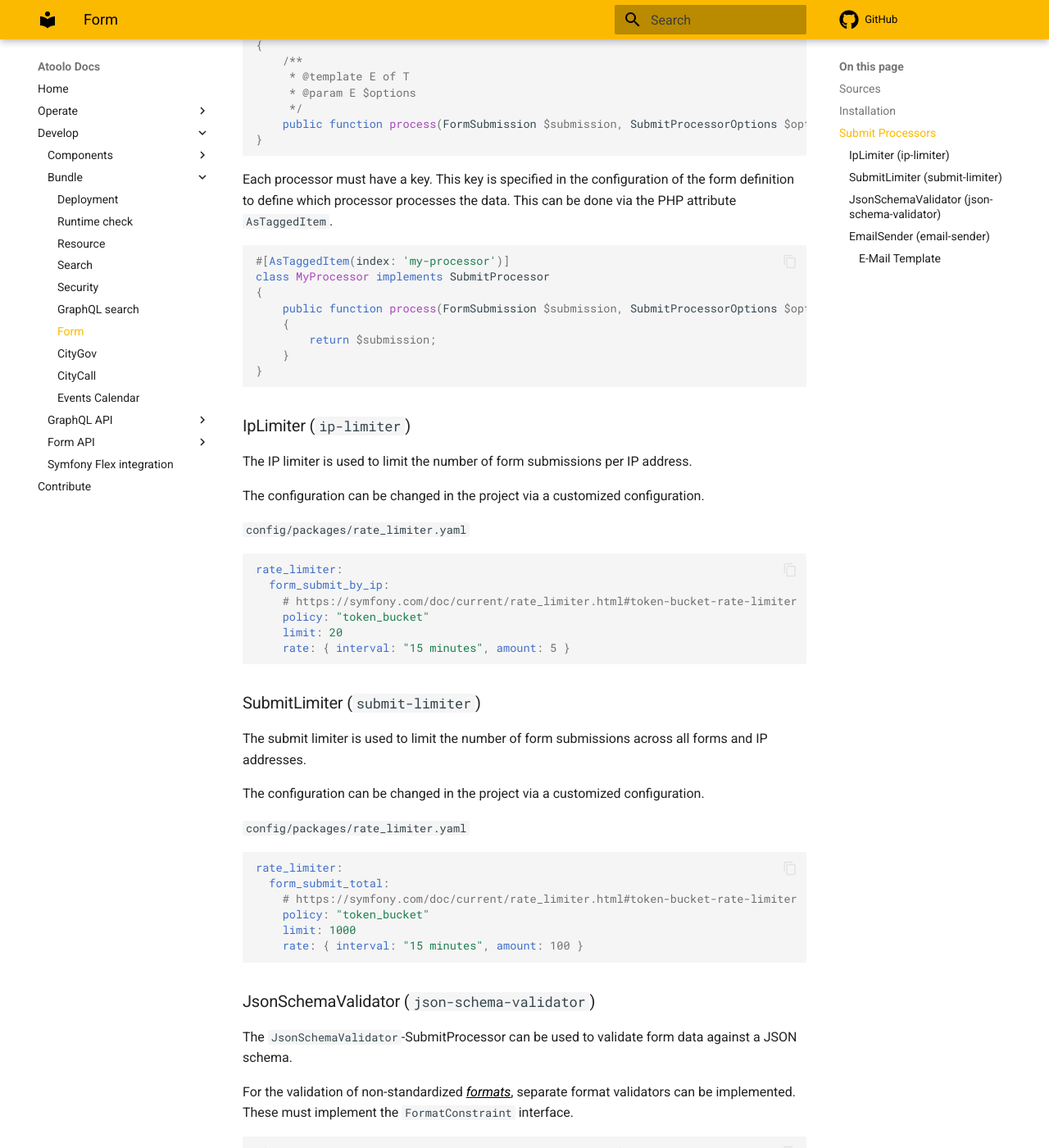
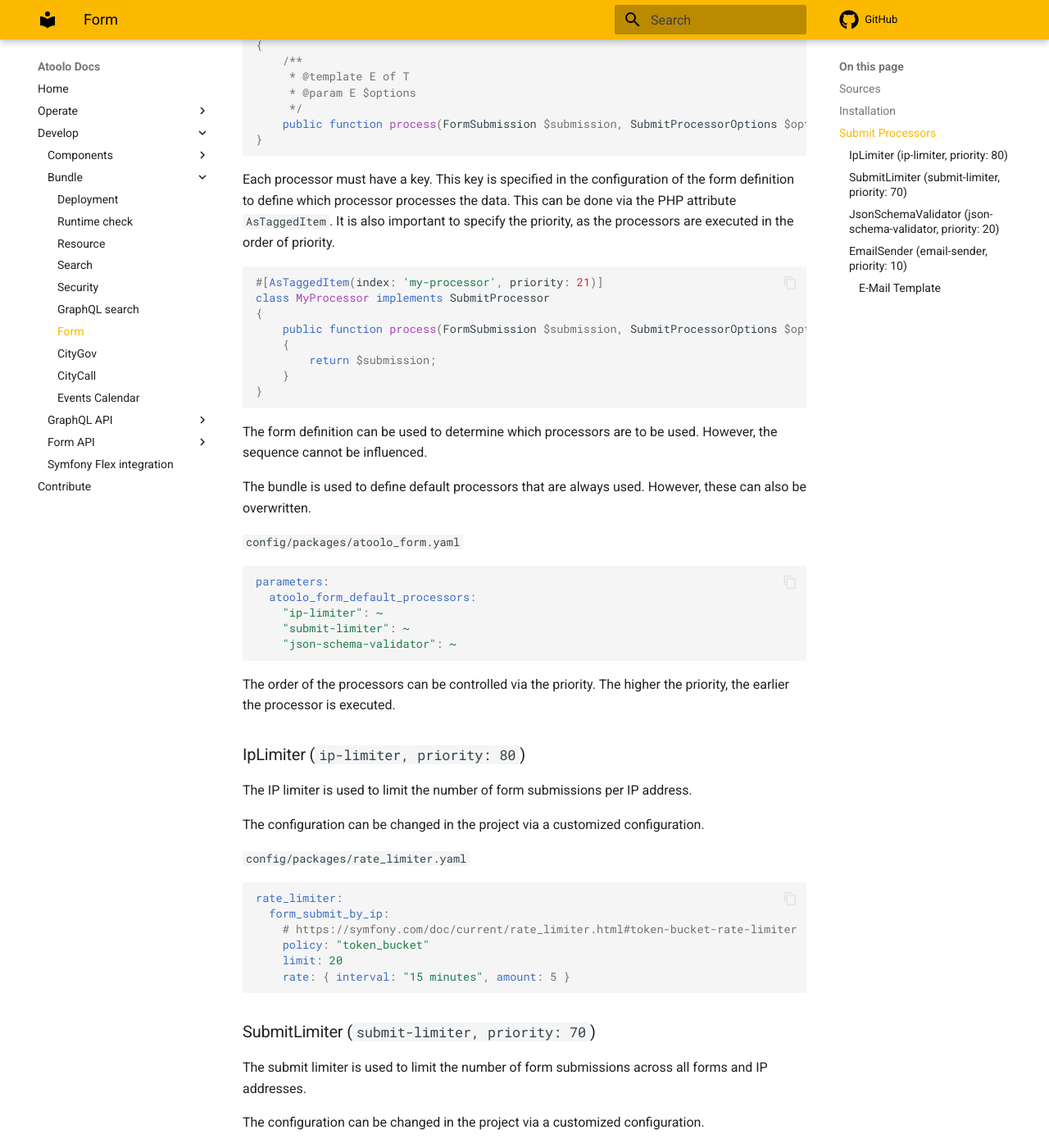
Before and after one commit to sitepark/atoolo-docs, an MkDocs documentation site: the page built from docs/develop/bundles/form.md, in a window 1280 px wide and 1400 px high, scrolled down 955 px. Shown: the whole window at 82% size. Built offline with MkDocs 1.6.1 and Material for MkDocs 9.7.7, drawn with Linux system fonts in a browser that asks for light colours; comment, search, counter and statistics services are not loaded; some of the changed text lies outside the part shown.

Commit message:
docs[form-bundle]: add default submit processer configuration

````diff
--- a/docs/develop/bundles/form.md
+++ b/docs/develop/bundles/form.md
@@ -42,9 +42,10 @@
 ```
 
 Each processor must have a key. This key is specified in the configuration of the form definition to define which processor processes the data. This can be done via the PHP attribute `AsTaggedItem`.
+It is also important to specify the priority, as the processors are executed in the order of priority.
 
 ```php
-#[AsTaggedItem(index: 'my-processor')]
+#[AsTaggedItem(index: 'my-processor', priority: 21)]
 class MyProcessor implements SubmitProcessor
 {
     public function process(FormSubmission $submission, SubmitProcessorOptions $options): FormSubmission
@@ -54,7 +55,23 @@
 }
 ```
 
-### IpLimiter (`ip-limiter`)
+The form definition can be used to determine which processors are to be used. However, the sequence cannot be influenced.
+
+The bundle is used to define default processors that are always used. However, these can also be overwritten.
+
+`config/packages/atoolo_form.yaml`
+
+```yaml
+parameters:
+  atoolo_form_default_processors:
+    "ip-limiter": ~
+    "submit-limiter": ~
+    "json-schema-validator": ~
+```
+
+The order of the processors can be controlled via the priority. The higher the priority, the earlier the processor is executed.
+
+### IpLimiter (`ip-limiter, priority: 80`)
 
 The IP limiter is used to limit the number of form submissions per IP address.
 
@@ -71,7 +88,7 @@
     rate: { interval: "15 minutes", amount: 5 }
 ```
 
-### SubmitLimiter (`submit-limiter`)
+### SubmitLimiter (`submit-limiter, priority: 70`)
 
 The submit limiter is used to limit the number of form submissions across all forms and IP addresses.
 
@@ -88,7 +105,7 @@
     rate: { interval: "15 minutes", amount: 100 }
 ```
 
-### JsonSchemaValidator (`json-schema-validator`)
+### JsonSchemaValidator (`json-schema-validator, priority: 20`)
 
 The `JsonSchemaValidator`-SubmitProcessor can be used to validate form data against a JSON schema.
 
@@ -122,7 +139,7 @@
 }
 ```
 
-### EmailSender (`email-sender`)
+### EmailSender (`email-sender, priority: 10`)
 
 The `EmailSender`-SubmitProcessor can be used to send form data by e-mail.
 
````
